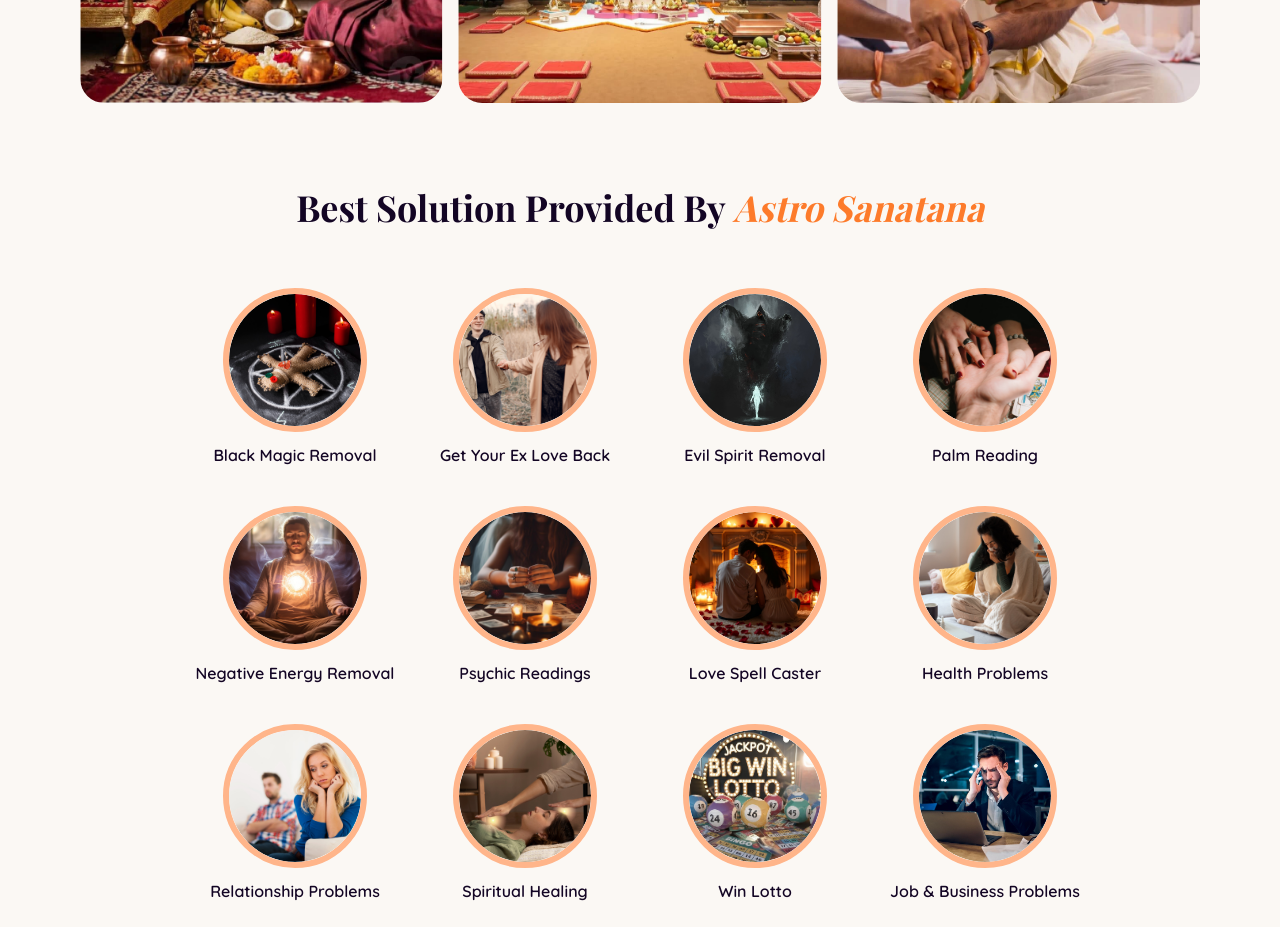
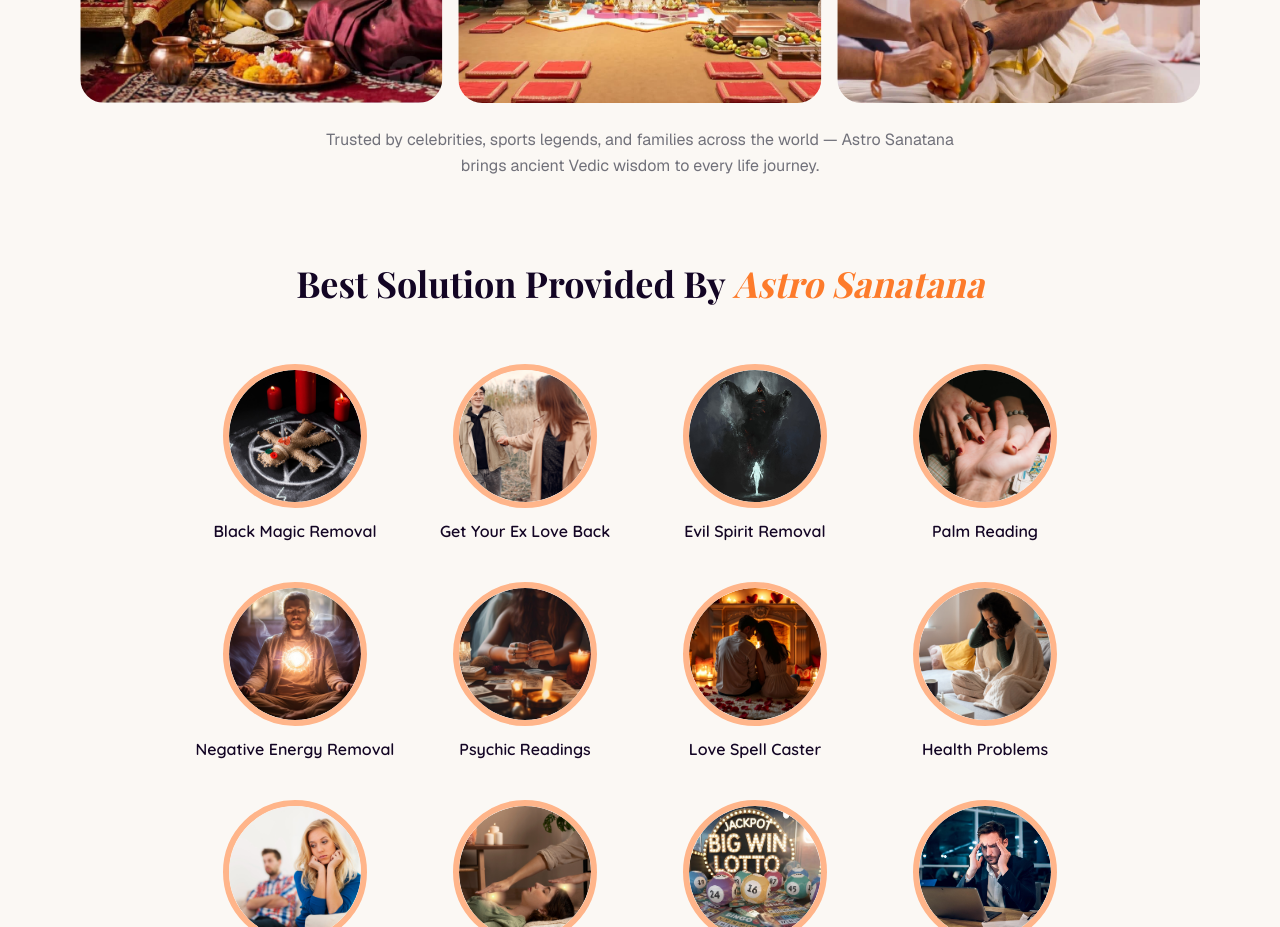
Before and after one commit to vikashgujjar/AstrologyNext, a Next.js app: page / in a window 1280 px wide. Shown: the part 1160-2087 px from the top of the page. Built offline with nearby package versions, Linux system fonts and the light colour scheme; a web font is replaced by a local one.

Commit message:
added some discription after the gallery section

```diff
--- a/app/components/GalleryCarousel.tsx
+++ b/app/components/GalleryCarousel.tsx
@@ -64,6 +64,10 @@
                 />
               ))}
             </div>
+
+            <p className="text-center text-muted-foreground text-sm sm:text-base mt-6 max-w-2xl mx-auto leading-relaxed">
+              Trusted by celebrities, sports legends, and families across the world — Astro Sanatana brings ancient Vedic wisdom to every life journey.
+            </p>
           </div>
         </div>
       </div>
```
